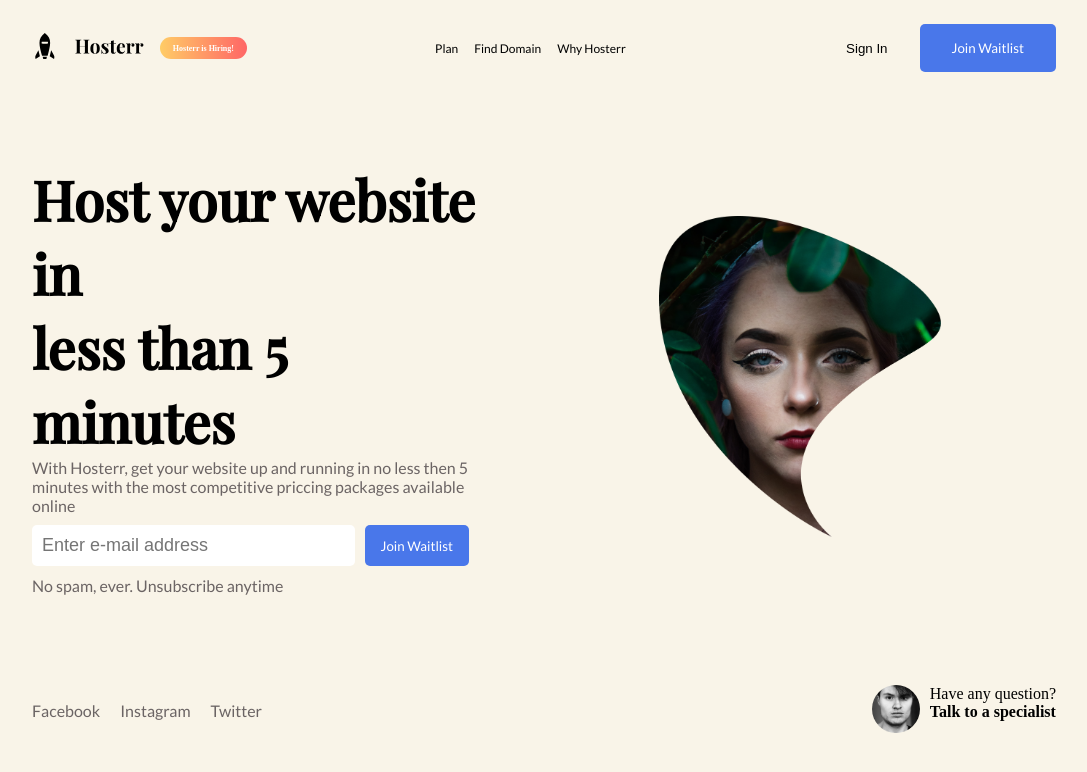
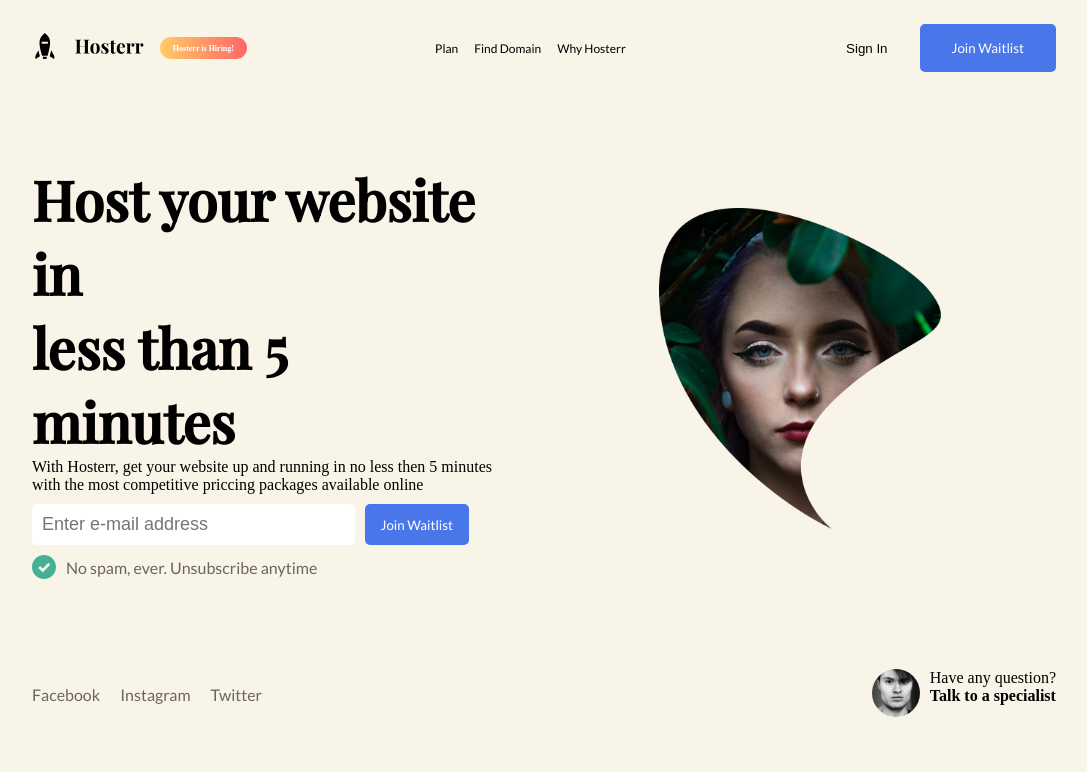
Before and after one commit to Satish9047/hosterr-landing, a React (Vite) app: page / in a window 1280 px wide. Shown: the top 772 px of the page, without its empty margins (96-1183 px from the left). Built offline with nearby package versions, Linux system fonts and the light colour scheme.

Commit message:
add check icon

```diff
--- a/src/components/Header/Header.tsx
+++ b/src/components/Header/Header.tsx
@@ -12,7 +12,10 @@ const Header: React.FC = () => {
                     <input placeholder='Enter e-mail address' />
                     <button>Join Waitlist</button>
                 </div>
-                <p><img />No spam, ever. Unsubscribe anytime</p>
+                <div className='header__div__sub'>
+                    <img src='/src/assets/Checkmark.svg' alt='check-mark' />
+                    <p>No spam, ever. Unsubscribe anytime</p>
+                </div>
             </div>
             <figure className=''>
                 <img src='/src/assets/Hero Image (Model).png' alt='model' />
--- a/src/components/Header/header.scss
+++ b/src/components/Header/header.scss
@@ -29,11 +29,20 @@
     @include tablet {
       order: 1;
     }
-  }
 
-  p {
-    color: rgb(107, 100, 100);
-    font-family: $font-primary;
+    &__sub {
+      display: flex;
+      align-items: center;
+      gap: 10px;
+      p {
+        color: rgb(107, 100, 100);
+        font-family: $font-primary;
+        figure {
+          display: flex;
+          align-items: center;
+        }
+      }
+    }
   }
 
   figure {
```
